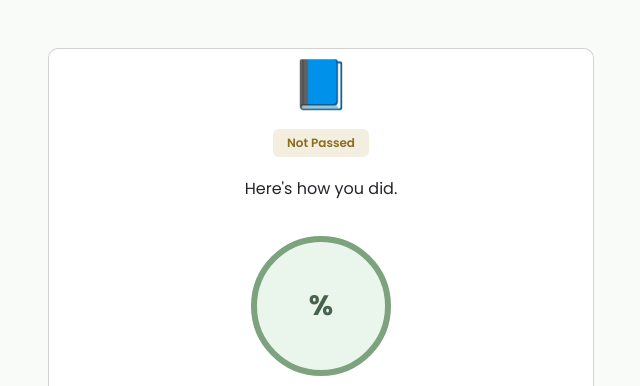
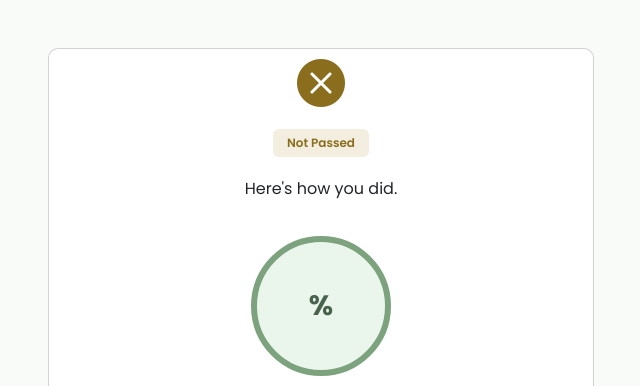
Before and after one commit to danyaramesh1647-lang/cloud-exam-portal, a Flask app: template templates/result.html in a window 1280 px wide. Shown: the top 386 px of the page, without its empty margins (319-959 px from the left). Run offline with Flask 3, Linux system fonts and the light colour scheme; the template is opened without the code that fills it, so the values that code supplies are empty.

Commit message:
Update result.html

```diff
--- a/templates/result.html
+++ b/templates/result.html
@@ -10,10 +10,10 @@
 <div class="card text-center">
 
     {% if passed %}
-        <div class="result-icon">🎉</div>
+        <div class="result-icon"><i class="bi bi-check-circle-fill" style="color:#2F7A3C;"></i></div>
         <span class="badge-status badge-published mx-auto mb-3">Passed</span>
     {% else %}
-        <div class="result-icon">📘</div>
+        <div class="result-icon"><i class="bi bi-x-circle-fill" style="color:#8A6D1D;"></i></div>
         <span class="badge-status badge-draft mx-auto mb-3">Not Passed</span>
     {% endif %}
 
```
